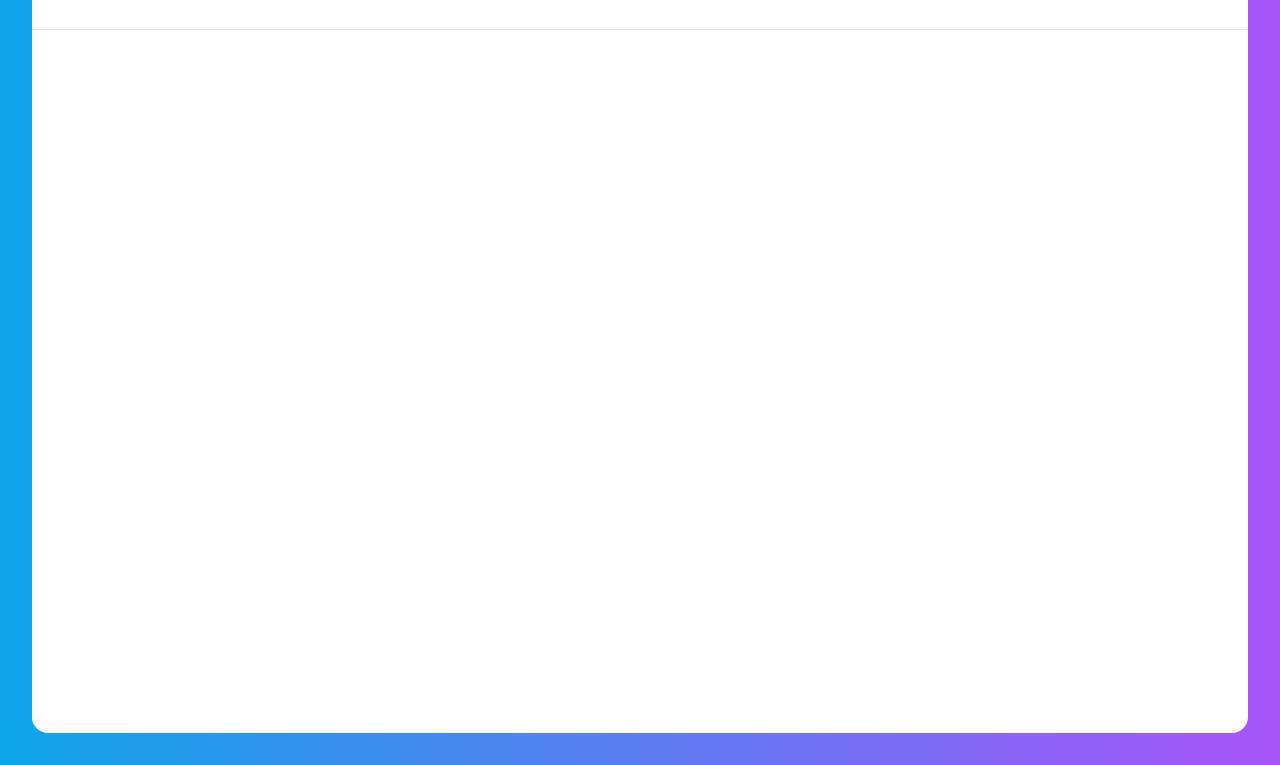
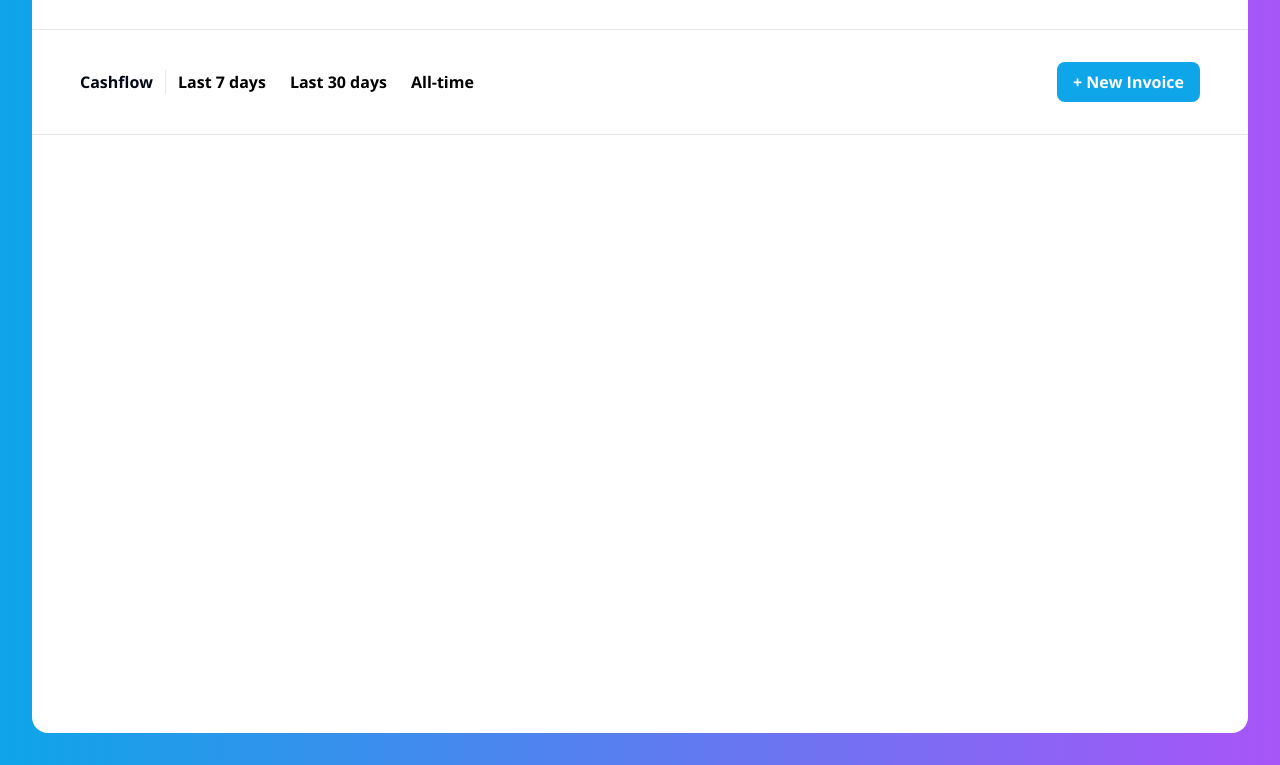
Before and after one commit to VenlaineBenjamin/saasy-dyma, a website: page src/index.html in a window 1280 px wide. Shown: the part 99-864 px from the top of the page. Drawn offline with nearby package versions, Linux system fonts and the light colour scheme.

Commit message:
ajout de du menu de navigation

```diff
--- a/src/index.html
+++ b/src/index.html
@@ -39,6 +39,21 @@
           </li>
         </ul>
       </header>
+      <div
+        class="flex items-center justify-between border-b px-12 py-8 font-bold"
+      >
+        <ul class="flex font-bold">
+          <li class="border-r pr-3 text-slate-950">Cashflow</li>
+          <a class="px-3 hover:text-sky-500" href="#">Last 7 days</a>
+          <a class="px-3 hover:text-sky-500" href="#">Last 30 days</a
+          ><a class="px-3 hover:text-sky-500" href="#">All-time</a>
+        </ul>
+        <button
+          class="rounded-lg bg-sky-500 px-4 py-2 text-white hover:bg-sky-600 active:bg-sky-700"
+        >
+          + New Invoice
+        </button>
+      </div>
     </div>
   </body>
 </html>
```
Also changed, not shown: src/output.css.
